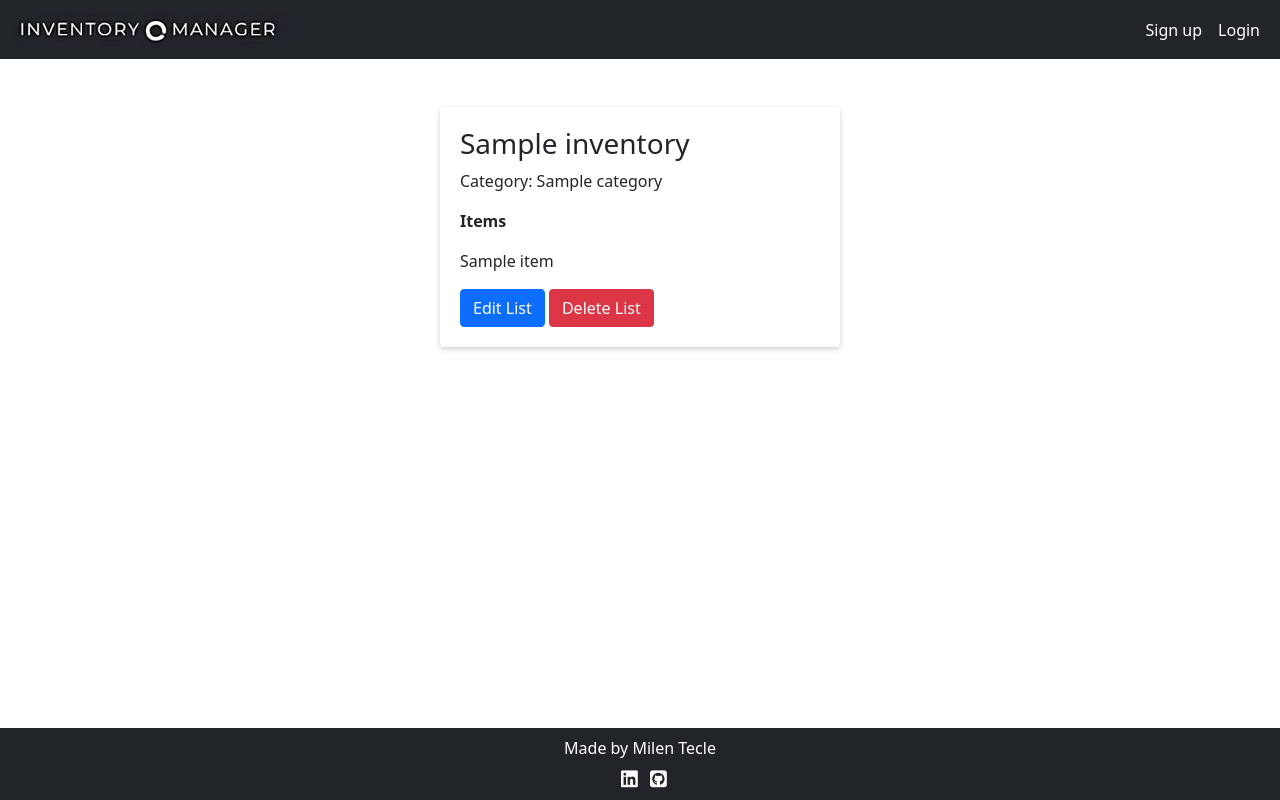
After one commit to MilenTecle/Inventory-Manager, a Django app: page /inventory/1/saved/ in a window 1280 px wide. The commit adds this page. Run offline with Django 4.2, Linux system fonts and the light colour scheme; tables that the repository leaves empty hold one stand-in row (values such as "Sample post"); parts of the project's set-up code (start-up, migrations or seed data) failed here and were passed over; some libraries are stand-ins or nearby versions.

Commit message:
Add thew view, path and html to the saved inventory list

```diff
--- a/inventory/templates/inventory/inventory.html
+++ b/inventory/templates/inventory/inventory.html
@@ -56,7 +56,7 @@
                     <a class="link" href="{{ inventory.qr_code }}"Share>Share <i class="fa-solid fa-share-from-square"></i></a>
                 </div>
             </div>
-            <a href="{% url 'inventory_detail' inventory.pk %}" class="btn btn-secondary details-btn details-btn">View details</a>
+            <a href="{% url 'saved_list' pk=inventory.id %}" class="btn btn-secondary details-btn details-btn">View details</a>
         </div>
         {% empty %}
         <p class="text-center">You have no inventory list yet</p>
--- a/inventory/templates/inventory/inventory_detail.html
+++ b/inventory/templates/inventory/inventory_detail.html
@@ -25,7 +25,7 @@
                 </li>
                 {% endfor %}
                 </ul>
-                <form method="POST" action="">
+                <form method="POST" action="{% url 'saved_list' pk=inventory.id %}">
                     {% csrf_token %}
                     {{ formset.management_form }}
                     {% for form in formset %}
--- /dev/null
+++ b/inventory/templates/inventory/saved_list.html
@@ -0,0 +1,34 @@
+{% extends "base.html" %}
+{% load crispy_forms_tags %}
+{% load static %}
+
+{% block content %}
+
+<style>
+    body {
+        background-image:none; /* Override the background image */
+    }
+</style>
+
+<div class="container mt-5">
+    <div class="row justify-content-center">
+        <div class="col-12 col-md-5 my5">
+            <div class="form-signup card list-items-form">
+            <div class="saved-list">
+                <h3>{{ inventory.name }}</h3>
+                <p>Category: {{ inventory.category }}</p>
+                <p><strong>Items</strong></p>
+                        {% for item in inventory.items.all %}
+                        <p>{{ item.name }} </p>
+                        {% endfor %}
+
+                    <div class="action-buttons">
+                        <a href="{% url 'inventory_detail' pk=inventory.id %}" class="btn btn-primary">Edit List</a>
+                            <a href="#" class="btn btn-danger" data-bs-toggle="modal" data-bs-target="#deleteModal">Delete List</a>
+                        </div>
+                    </div>
+                </div>
+            </div>
+        </div>
+    </div>
+{% endblock %}
--- a/inventory/views.py
+++ b/inventory/views.py
@@ -76,8 +76,12 @@ def edit_item(request, item_id):
     else:
         form = ItemsForm(instance=item)
 
-    return render(request, 'inventory/edit_inventory.html', {'form': form, 'item': item})
+    # return render(request, 'inventory/edit_inventory.html', {'form': form, 'item': item})
 
+
+def saved_list(request, pk):
+    inventory = get_object_or_404(Inventory, pk=pk)
+    return render(request, 'inventory/saved_list.html', {'inventory': inventory})
 
 
 def dashboard(request):
--- a/inventory_management/urls.py
+++ b/inventory_management/urls.py
@@ -16,7 +16,7 @@ Including another URLconf
 """
 from django.contrib import admin
 from django.urls import path, include
-from inventory.views import landing_page, inventory_page, inventory_detail, edit_item, delete_item
+from inventory.views import landing_page, inventory_page, inventory_detail, edit_item, delete_item, saved_list
 from contact.views import send_contact_email
 
 
@@ -32,4 +32,5 @@ urlpatterns = [
     path('inventory/<int:pk>/', inventory_detail, name="inventory_detail"),
     path('edit_item/<int:item_id>/', edit_item, name="edit_item"),
     path('delete_item/<int:item_id>/', delete_item, name="delete_item"),
+    path('inventory/<int:pk>/saved/', saved_list, name="saved_list")
 ]
--- a/static/js/inventory.js
+++ b/static/js/inventory.js
@@ -8,12 +8,12 @@ let deleteItem = null; // variable to keep track of which item to delete
 
 
 /* Handles the click event to render the inventory form */
-    document.getElementById('toggle-form').addEventListener('click', function() {
+    /*document.getElementById('toggle-form').addEventListener('click', function() {
         form.classList.toggle('hide')
         /* addItem.classList.toggle('hide')
         itemsContainer.classList.toggle('hide')
-        saveBtn.classList.toggle('hide') */
-    });
+        saveBtn.classList.toggle('hide')
+    })*/
 
 
     /* Adding items when clicking on icon
@@ -31,7 +31,6 @@ let deleteItem = null; // variable to keep track of which item to delete
         const editIcons = document.querySelectorAll('.edit-icon');
         editIcons.forEach(editIcon => {
             editIcon.addEventListener('click', function(event) {
-            console.log('Edit icon clicked');
             event.preventDefault();
             const formRow = this.closest('.form-row');
             const inputField = formRow.querySelector('.item-name');
```
Also changed, not shown: inventory/templates/inventory/edit_inventory.html (deleted, +0 -20 lines), inventory_management/settings.py (+6 -6 lines), inventory/migrations/0006_alter_items_options.py (added).
